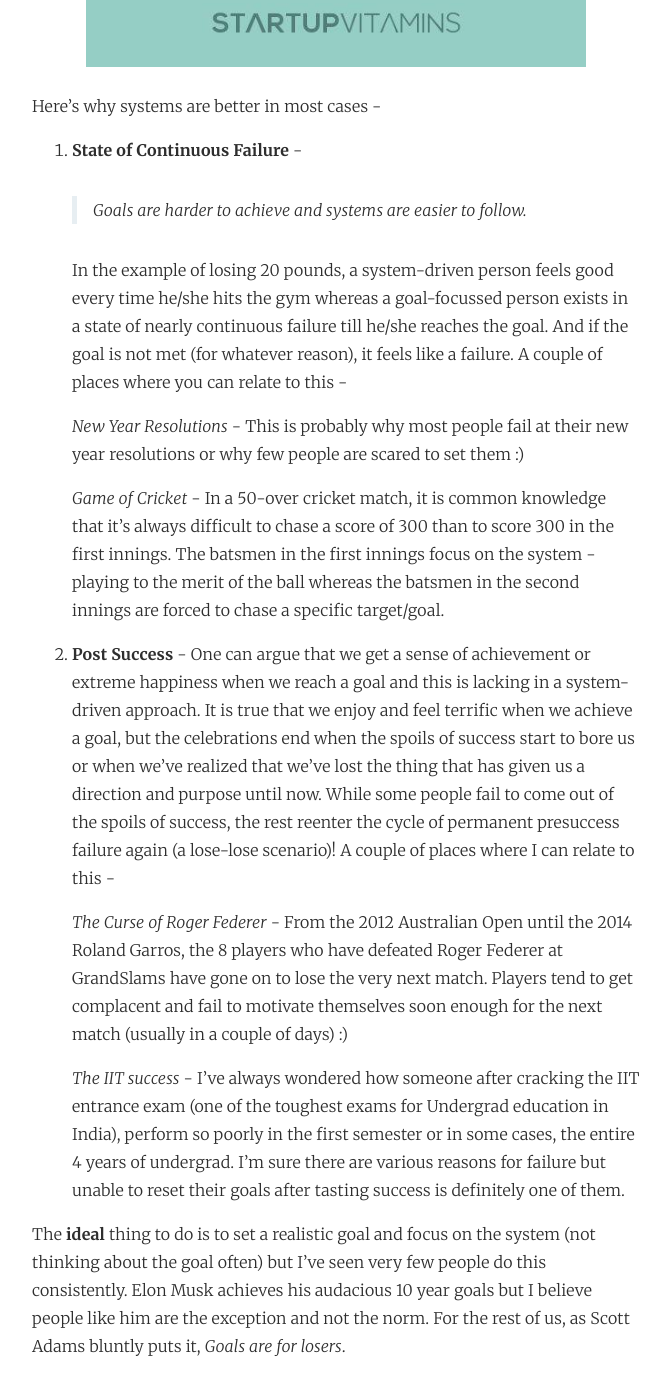
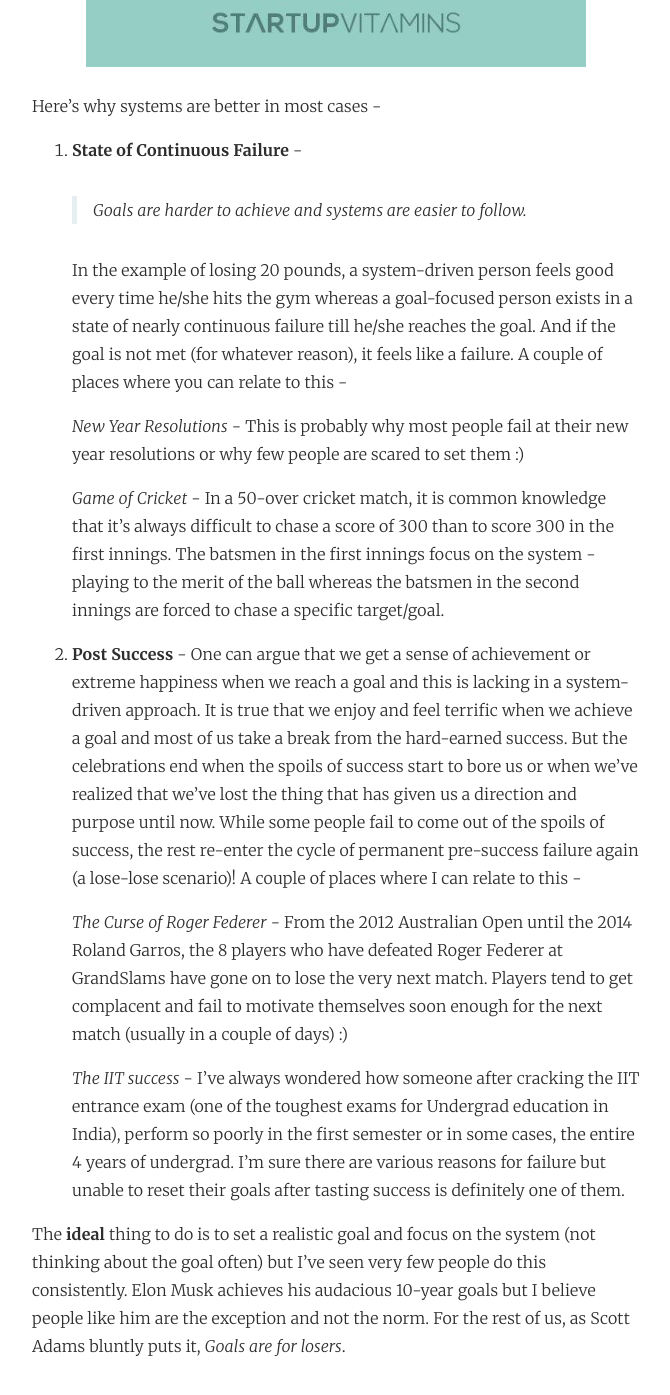
Before and after one commit to kaushik88/kaushik88.github.io, a Jekyll site: the page built from _posts/2016-01-05-goals-vs-systems.md, in a window 1280 px wide and 1400 px high, scrolled down 1150 px. Shown: the top 1395 px of the window, without its empty margins (304-974 px from the left). Built offline with Jekyll 4.4.1, drawn with Linux system fonts in a browser that asks for light colours; comment, search, counter and statistics services are not loaded; some of the changed text lies outside the part shown.

Commit message:
Goals vs Systems

```diff
--- a/_posts/2016-01-05-goals-vs-systems.md
+++ b/_posts/2016-01-05-goals-vs-systems.md
@@ -8,7 +8,7 @@
 thumbnail_path: blog/personal/goals-vs-systems.jpg
 ---
 
-In the book **How to fail at almost everything and still win big**, Scott Adams talks about why Systems are better than Goals. Consider the example of losing weight, a goal-focussed person would be thinking *I need to lose 20 pounds in 5 months* whereas a system-driven person would be saying *I need to spend 30 minutes in the gym everyday*. Although they seem quite similar, the difference lies in where the focus is on - goals focus on the end-result whereas systems focus on the process.
+In the book **How to fail at almost everything and still win big**, Scott Adams talks about why Systems are better than Goals. Consider the example of losing weight, a goal-focused person would be thinking *I need to lose 20 pounds in 5 months* whereas a system-driven person would be saying *I need to spend 30 minutes in the gym everyday*. Although they seem quite related, the difference lies in where the focus is - goals focus on the end-result whereas systems focus on the process.
 
 > A goal is a specific objective that you achieve (or don't) in the future. A system is something you do on a regular basis that increases your odds of happiness in the long run.
 
@@ -22,16 +22,16 @@
 
 	> Goals are harder to achieve and systems are easier to follow.
 
-	In the example of losing 20 pounds, a system-driven person feels good every time he/she hits the gym whereas a goal-focussed person exists in a state of nearly continuous failure till he/she reaches the goal. And if the goal is not met (for whatever reason), it feels like a failure. A couple of places where you can relate to this -
+	In the example of losing 20 pounds, a system-driven person feels good every time he/she hits the gym whereas a goal-focused person exists in a state of nearly continuous failure till he/she reaches the goal. And if the goal is not met (for whatever reason), it feels like a failure. A couple of places where you can relate to this -
 
 	*New Year Resolutions* - This is probably why most people fail at their new year resolutions or why few people are scared to set them :)
 
 	*Game of Cricket* - In a 50-over cricket match, it is common knowledge that it's always difficult to chase a score of 300 than to score 300 in the first innings. The batsmen in the first innings focus on the system - playing to the merit of the ball whereas the batsmen in the second innings are forced to chase a specific target/goal.
 
-2. **Post Success** - One can argue that we get a sense of achievement or extreme happiness when we reach a goal and this is lacking in a system-driven approach. It is true that we enjoy and feel terrific when we achieve a goal, but the celebrations end when the spoils of success start to bore us or when we've realized that we've lost the thing that has given us a direction and purpose until now. While some people fail to come out of the spoils of success, the rest reenter the cycle of permanent presuccess failure again (a lose-lose scenario)! A couple of places where I can relate to this -
+2. **Post Success** - One can argue that we get a sense of achievement or extreme happiness when we reach a goal and this is lacking in a system-driven approach. It is true that we enjoy and feel terrific when we achieve a goal and most of us take a break from the hard-earned success. But the celebrations end when the spoils of success start to bore us or when we've realized that we've lost the thing that has given us a direction and purpose until now. While some people fail to come out of the spoils of success, the rest re-enter the cycle of permanent pre-success failure again (a lose-lose scenario)! A couple of places where I can relate to this -
 
 	*The Curse of Roger Federer* - From the 2012 Australian Open until the 2014 Roland Garros, the 8 players who have defeated Roger Federer at GrandSlams have gone on to lose the very next match. Players tend to get complacent and fail to motivate themselves soon enough for the next match (usually in a couple of days) :)
 
 	*The IIT success* - I've always wondered how someone after cracking the IIT entrance exam (one of the toughest exams for Undergrad education in India), perform so poorly in the first semester or in some cases, the entire 4 years of undergrad. I'm sure there are various reasons for failure but unable to reset their goals after tasting success is definitely one of them.
 
-The **ideal** thing to do is to set a realistic goal and focus on the system (not thinking about the goal often) but I've seen very few people do this consistently. Elon Musk achieves his audacious 10 year goals but I believe people like him are the exception and not the norm. For the rest of us, as Scott Adams bluntly puts it, *Goals are for losers*.
+The **ideal** thing to do is to set a realistic goal and focus on the system (not thinking about the goal often) but I've seen very few people do this consistently. Elon Musk achieves his audacious 10-year goals but I believe people like him are the exception and not the norm. For the rest of us, as Scott Adams bluntly puts it, *Goals are for losers*.
```
